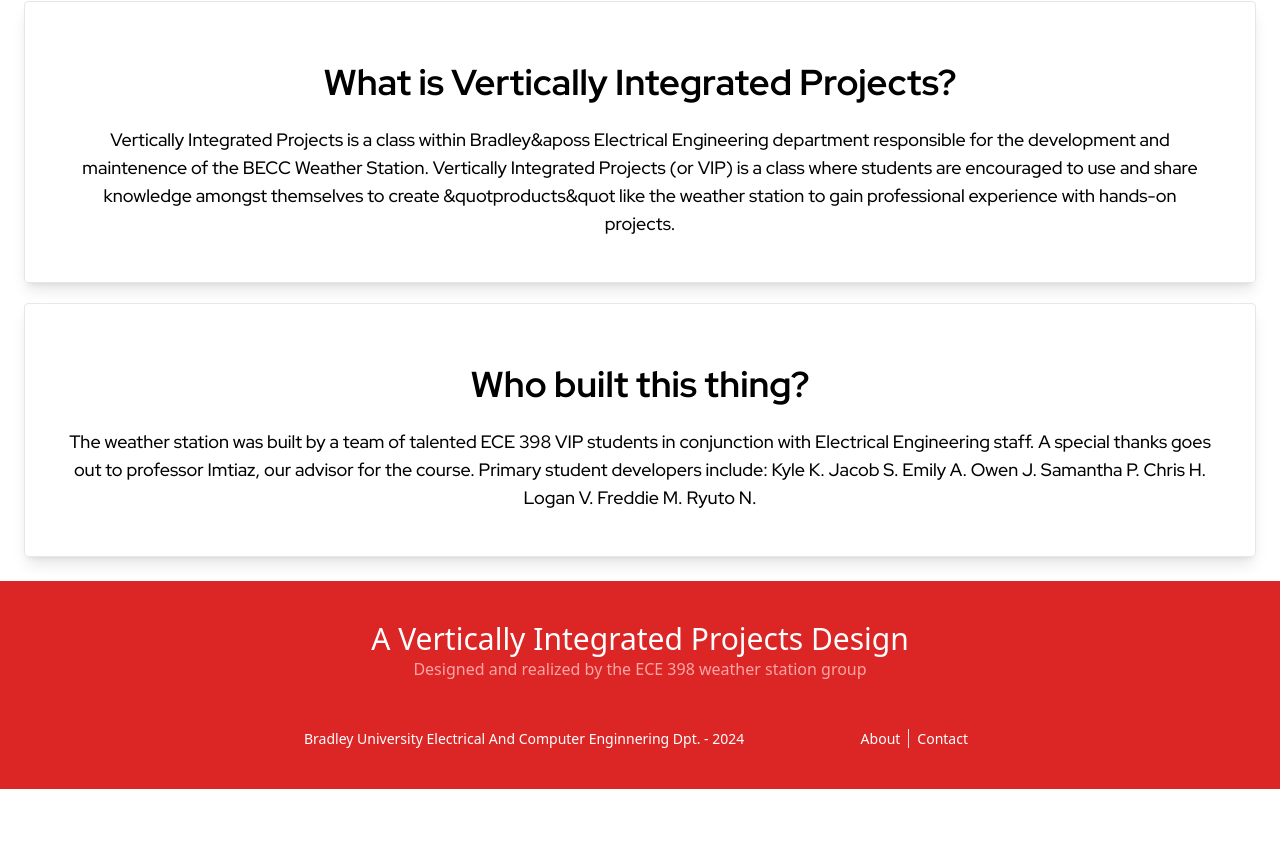
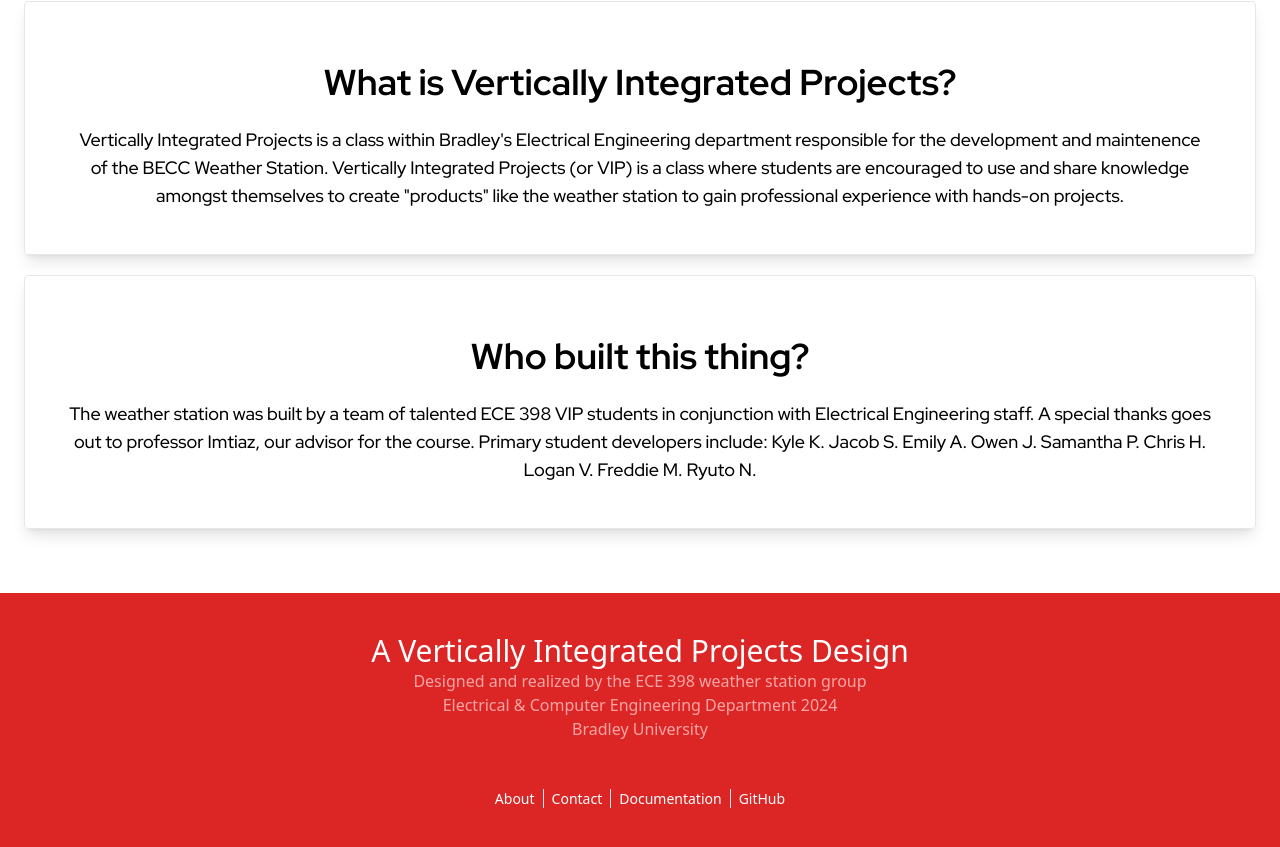
Before and after one commit to ImtiazAtBradley/VIP_Weather, a Next.js app in the folder website/: page /about in a window 1280 px wide. Shown: the part 437-1284 px from the top of the page. Before the commit the page ends 1226 px from the top, so only its background shows below. Built offline with nearby package versions, Linux system fonts and the light colour scheme; a web font is replaced by a local one.

Commit message:
Updated website

```diff
--- a/website/app/about/page.tsx
+++ b/website/app/about/page.tsx
@@ -11,7 +11,7 @@ export default function Page() {
                     <div className="p-6">
                         <p className="text-lg">
                             The BECC Weather Station is a collaborative project within the Electrical & Computer Engineering Vertically Integrated Projects class (ECE 398), designed by students to deploy outdoors
-                            on Bradley&aposs campus, in order to inform other students on campus of the current weather, or even predict it in the future!
+                            on Bradley's campus, in order to inform other students on campus of the current weather, or even predict it in the future!
                         </p>
                     </div>
                 </div>
@@ -21,12 +21,12 @@ export default function Page() {
                     </div>
                     <div className="p-6">
                         <p className="text-lg">
-                            Vertically Integrated Projects is a class within Bradley&aposs Electrical Engineering department responsible for the development and maintenence of the BECC Weather Station. Vertically Integrated Projects (or VIP)
-                            is a class where students are encouraged to use and share knowledge amongst themselves to create &quotproducts&quot like the weather station to gain professional experience with hands-on projects.
+                            Vertically Integrated Projects is a class within Bradley's Electrical Engineering department responsible for the development and maintenence of the BECC Weather Station. Vertically Integrated Projects (or VIP)
+                            is a class where students are encouraged to use and share knowledge amongst themselves to create "products" like the weather station to gain professional experience with hands-on projects.
                         </p>
                     </div>
                 </div>
-                <div className="text-center shadow-lg rounded border border-gray-200 mt-5 p-5">
+                <div className="text-center shadow-lg rounded border border-gray-200 mt-5 p-5 mb-10">
                     <div className="text-4xl font-bold mt-10">
                         Who built this thing?
                     </div>
--- a/website/app/contact/page.tsx
+++ b/website/app/contact/page.tsx
@@ -1,7 +1,7 @@
 export default function Page() {
     return (
         <>
-            <div className="flex flex-col h-screen mt-12">
+            <div className="flex flex-col mt-12">
                 <p className="text-2xl font-bold text-center">Contact administrators with any questions, comments, or concearns regarding the weather station, or ECE 398:</p>
                 <div className="flex py-10 md:flex-row flex-col justify-center">
                     <div className="flex flex-col p-10 mx-12 md:mb-0 mb-12 border shadow-lg rounded">
--- a/website/app/layout.tsx
+++ b/website/app/layout.tsx
@@ -20,17 +20,24 @@ export default function RootLayout({
 
 					<footer className="flex flex-col w-screen">
 						<div className=" bg-red-600">
-	    <div className="max-w-2xl mx-auto text-white py-10">
+							<div className="max-w-2xl mx-auto text-white py-10 px-4 md:px-0">
 								<div className="text-center">
 									<h3 className="text-3xl">A Vertically Integrated Projects Design</h3>
 									<p className='text-red text-red-300'>Designed and realized by the ECE 398 weather station group</p>
+									<p className='text-red text-red-300'>Electrical & Computer Engineering Department 2024</p>
+									<p className='text-red text-red-300'>Bradley University</p>
 								</div>
-	      <div className="mt-12 flex flex-col md:flex-row md:justify-between items-center text-sm text-white">
-		<p className="order-2 md:order-1 mt-8 md:mt-0"> Bradley University Electrical And Computer Enginnering Dpt. - 2024 </p>
+								<div className="mt-12 flex flex-col items-center text-sm text-white">
 									<div className="order-1 md:order-2">
 										<a href="/about"><span className="px-2">About</span></a>
 										<a href="/contact">
 											<span className="px-2 border-l">Contact</span>
+										</a>
+										<a href="/documentation">
+											<span className="px-2 border-l">Documentation</span>
+										</a>
+										<a href="https://github.com/ImtiazAtBradley/VIP_Weather" target='_blank'>
+											<span className="px-2 border-l">GitHub</span>
 										</a>
 									</div>
 								</div>
--- a/website/app/page.tsx
+++ b/website/app/page.tsx
@@ -8,7 +8,7 @@ async function getEnvironmentData() {
   let res = null;
 
   try {
-    res = await fetch("http://weather.jacobsimeone.net:27500/api/envdata", { cache: "no-store" })
+    res = await fetch("http://weather.jacobsimeone.net/api/envdata", { cache: "no-store" })
   } catch (error) {
     return null
   }
@@ -25,31 +25,64 @@ async function getEnvironmentData() {
   let temp_f = []
   let pressure_kpa = []
   let humidity_prcnt = []
+  let light_level = []
   for (let i = 0; i < data.weatherData.length; i++) {
     let element = data.weatherData[i]
 
-    time.push(i + 1)
+    // Timestamp returned in <TIMESTAMP>-<SAMPLE> format - split into just timestamp (ms)
+    let now = new Date(parseInt(element.timestamp.split("-")[0]))
+    let hours = now.getHours();
+    let suffix = hours > 12 ? "PM" : "AM"
+
+    // Convert to normal people time
+    if (hours > 12) {
+      hours = hours - 12;
+    }
+
+    let graphTimeStr = `${now.getHours()}:${now.getMinutes()} ${suffix}`
+
+    time.push(graphTimeStr)
     temp_f.push(Math.round((element.temp_c * 9 / 5 + 32) * 10) / 10)
     pressure_kpa.push(element.pressure_kpa)
     humidity_prcnt.push(element.humid_prcnt)
+    light_level.push(element.light_level)
   }
 
   time = time.reverse()
   temp_f = temp_f.reverse()
   pressure_kpa = pressure_kpa.reverse()
   humidity_prcnt = humidity_prcnt.reverse()
+  light_level = light_level.reverse()
 
-  return { times: time, temp_f: temp_f, pressure_kpa: pressure_kpa, humidity_prcnt: humidity_prcnt }
+  return { times: time, temp_f: temp_f, pressure_kpa: pressure_kpa, humidity_prcnt: humidity_prcnt, light_level: light_level }
 }
 
-function Charts({ time, temperature, humidity, pressure }: { time: number[], temperature: number[], humidity: number[], pressure: number[] }) {
+function Charts({ time, temperature, humidity, pressure, lightLevel }: { time: string[], temperature: number[], humidity: number[], pressure: number[], lightLevel: string[] }) {
+
+  let lightLevelBinary: number[] = []
+  for (let i = 0; i < lightLevel.length; i++) {
+    lightLevelBinary.push(lightLevel[i] == "SUNNY" ? 1 : 0)
+  }
+
   return (
     <div className="grid md:grid-cols-2 grid-cols-1 mt-3 p-4">
-      <EnvironmentLineGraph xlabels={time} label="Degrees F" title="Temperature" color="rgb(255, 0, 0)" backgroundColor="rgba(255, 0, 0, 0.5" d={temperature} />
-      <EnvironmentLineGraph xlabels={time} label="Percent" title="Humidity" color="rgb(0, 255, 0)" backgroundColor="rgba(0, 255, 0, 0.5)" d={humidity} />
+      <EnvironmentLineGraph xlabels={time} label="°F" title="Temperature" color="rgb(255, 0, 0)" backgroundColor="rgba(255, 0, 0, 0.5" d={temperature} />
+      <EnvironmentLineGraph xlabels={time} label="% Relative" title="Humidity" color="rgb(0, 255, 0)" backgroundColor="rgba(0, 255, 0, 0.5)" d={humidity} />
       <EnvironmentLineGraph xlabels={time} label="kPa" title="Pressure" color="rgb(0, 0, 255)" backgroundColor="rgba(0, 0, 255, 0.5)" d={pressure} />
+      <EnvironmentLineGraph xlabels={time} label="Binary Intensity" title="Light Intensity" color="rgb(0, 255, 255)" backgroundColor="rgba(0, 255, 255, 0.5)" d={lightLevelBinary} />
     </div>
   )
+}
+
+function TheBeccWeatherStation() {
+  return (<>
+    <div className="flex-col justify-center">
+      <h1 className="mt-10 md:text-5xl text-3xl text-center">The BECC Weather Station</h1>
+      <div className="py-5 px-10">
+        <p>The BECC (Business and Engineering Convergence Center) weather station is a student-built environmental measurement device that reports its current and past data through an API, which this website is using. The weather station is located at Bradley University, in or near the BECC building on the north side of Bradley University's campus. For more information, see our <a href="/about" className="hover:text-red-500 text-red-700">about</a> section, and also be sure to visit our repository on <a className="hover:text-red-500 text-red-700" href="https://github.com/ImtiazAtBradley/VIP_Weather" target="_blank">GitHub</a>.</p>
+      </div>
+    </div>
+  </>)
 }
 
 export default async function Page() {
@@ -67,6 +100,7 @@ export default async function Page() {
   let currentTemp = weatherData.temp_f.slice(-1)[0]
   let currentPressure = weatherData.pressure_kpa.slice(-1)[0]
   let currentHumidity = weatherData.humidity_prcnt.slice(-1)[0]
+  let currentLightLevel = weatherData.light_level.slice(-1)[0]
 
   return (
     <>
@@ -79,12 +113,16 @@ export default async function Page() {
         </div>
       </div>
       <div className="flex justify-center">
-        <WeatherCard temp_f={currentTemp} humid={currentHumidity} pressure_kpa={currentPressure} light_level="SUNNY" />
+        <WeatherCard temp_f={currentTemp} humid={currentHumidity} pressure_kpa={currentPressure} light_level={currentLightLevel} />
       </div>
+
+      {TheBeccWeatherStation()}
+
       <div className="flex mt-5 justify-center md:text-5xl text-3xl">
         <h1 className="text-center">Historical Environment Data</h1>
       </div>
-      <Charts time={weatherData.times} temperature={weatherData.temp_f} humidity={weatherData.humidity_prcnt} pressure={weatherData.pressure_kpa} />
+      <Charts time={weatherData.times} temperature={weatherData.temp_f} humidity={weatherData.humidity_prcnt} pressure={weatherData.pressure_kpa} lightLevel={weatherData.light_level} />
+      <p className="px-10">For more data, access our API, which you can find out more about in our <a href="/documentation" className="text-red-700 hover:text-red-500">documentation</a>.</p>
     </>
   );
 }
--- a/website/app/ui/line-graph.tsx
+++ b/website/app/ui/line-graph.tsx
@@ -10,6 +10,7 @@ import {
     Title,
     Tooltip,
     Legend,
+    scales,
 } from 'chart.js';
 import { Line } from 'react-chartjs-2';
 
@@ -23,8 +24,7 @@ ChartJS.register(
     Legend
 );
 
-export default function EnvironmentLineGraph({ xlabels, label, title, color, backgroundColor, d }: { xlabels: number[], label: string, title: string, color: string, backgroundColor: string, d: any }) {
-
+export default function EnvironmentLineGraph({ xlabels, label, title, color, backgroundColor, d}: { xlabels: string[], label: string, title: string, color: string, backgroundColor: string, d: any}) {
     let data = {
         labels: xlabels,
         datasets: [
@@ -37,7 +37,7 @@ export default function EnvironmentLineGraph({ xlabels, label, title, color, bac
         ]
     }
 
-    let options = {
+    let options: any = {
         responsive: true,
         maintainAspectRatio: false,
         plugins: {
--- a/website/app/ui/weather-card.tsx
+++ b/website/app/ui/weather-card.tsx
@@ -34,7 +34,7 @@ function WeatherIcon({ light_level }: { light_level: string }) {
         )
     } else {
         return (
-            <HiMoon className="h-36 w-36 text-gray-700" />
+            <HiMoon className="h-32 w-32 text-gray-700" />
         )
     }
 }
```
Also changed, not shown: website/app/documentation/page.tsx (added, +11 -0 lines), website/.eslintrc.json, website/app/icon.png (added), 3 other files (tests, documents, lock files or other folders). Lines whose indentation alone changed are shown as unchanged.
